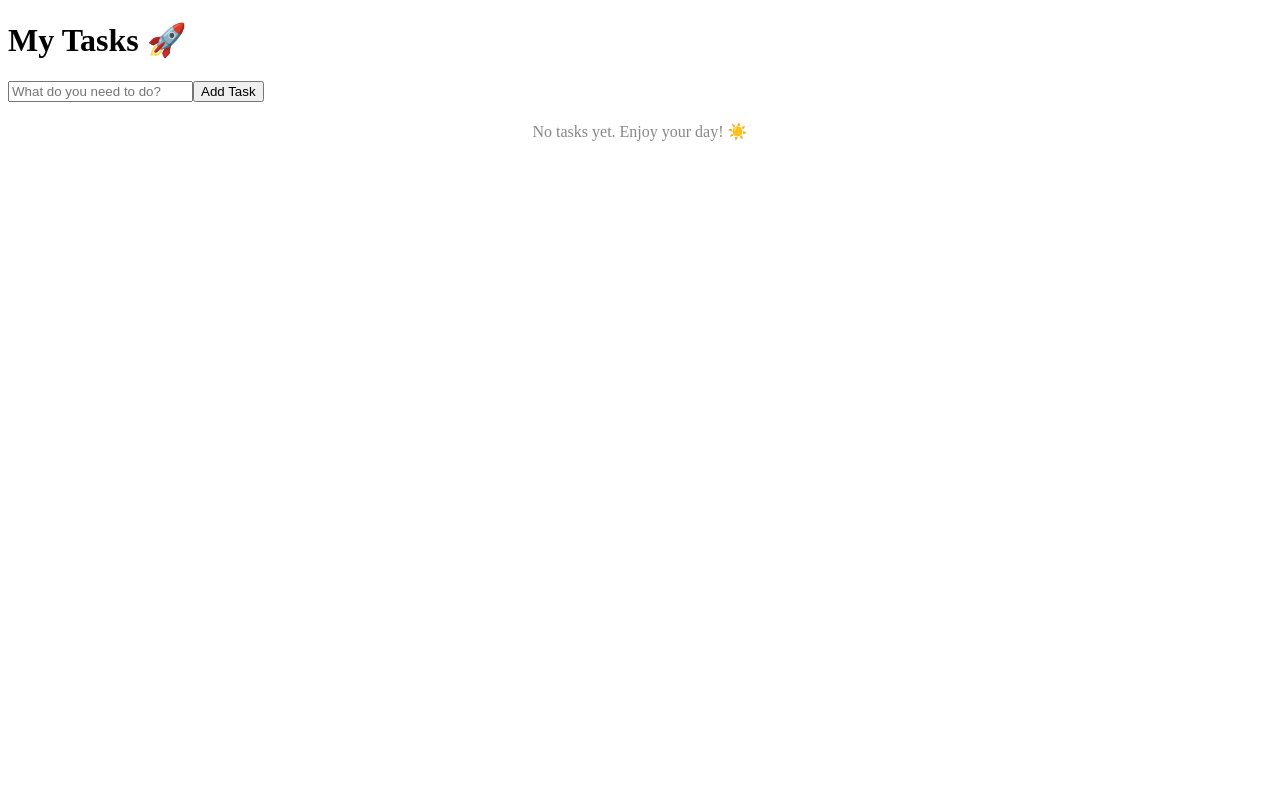
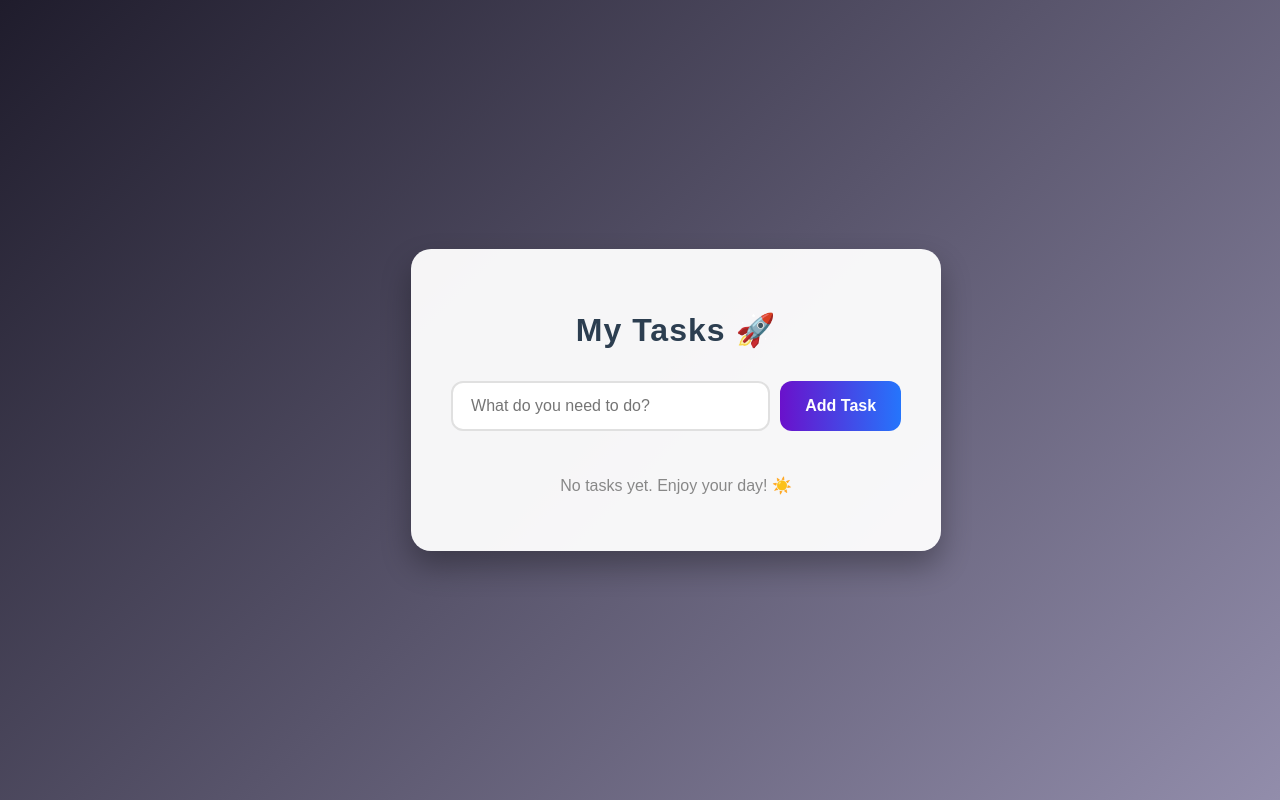
Before and after one commit to hashemalmaghaireh/note_project, a React (Vite) app: page / in a window 1280 px wide. Built offline with nearby package versions, Linux system fonts and the light colour scheme.

Commit message:
Update App.css

```diff
--- a/src/App.css
+++ b/src/App.css
@@ -1,12 +1,150 @@
-.card{
-    box-shadow: 2px 2px 5px black;
-    width: 200px;
-    text-align: center;
-    border-radius: 20px;
+/* App.css */
 
+/* إعدادات الصفحة والخطوط */
+body {
+  background: linear-gradient(135deg, #1f1c2c 0%, #928dab 100%); /* خلفية داكنة عصرية */
+  font-family: 'Poppins', sans-serif; /* استخدام الخط الجديد */
+  min-height: 100vh;
+  display: flex;
+  justify-content: center;
+  align-items: center;
+  margin: 0;
+  color: #333;
 }
-.cards{
-    display: flex;
-    padding: 10px;
-    gap: 20px;
+
+/* الكارد أو البطاقة البيضاء */
+.app-container {
+  background-color: rgba(255, 255, 255, 0.95);
+  width: 100%;
+  max-width: 450px;
+  padding: 2.5rem;
+  border-radius: 20px;
+  box-shadow: 0 15px 30px rgba(0, 0, 0, 0.3);
+  margin: 20px;
 }
+
+h1 {
+  text-align: center;
+  color: #2c3e50;
+  margin-bottom: 2rem;
+  font-weight: 600;
+  letter-spacing: 1px;
+}
+
+/* مجموعة الإدخال (Input + Button) */
+.input-group {
+  display: flex;
+  gap: 10px;
+  margin-bottom: 25px;
+}
+
+.input-group input {
+  flex-grow: 1;
+  padding: 14px 18px;
+  border: 2px solid #e0e0e0;
+  border-radius: 12px;
+  font-size: 16px;
+  outline: none;
+  transition: all 0.3s ease;
+}
+
+.input-group input:focus {
+  border-color: #6a11cb;
+  box-shadow: 0 0 8px rgba(106, 17, 203, 0.2);
+}
+
+.btn-primary {
+  background: linear-gradient(to right, #6a11cb, #2575fc);
+  color: white;
+  border: none;
+  padding: 0 25px;
+  border-radius: 12px;
+  cursor: pointer;
+  font-weight: 600;
+  font-size: 16px;
+  transition: transform 0.2s, box-shadow 0.2s;
+}
+
+.btn-primary:hover {
+  transform: translateY(-2px);
+  box-shadow: 0 5px 15px rgba(37, 117, 252, 0.3);
+}
+
+/* قائمة المهام */
+.todo-list {
+  display: flex;
+  flex-direction: column;
+  gap: 12px;
+}
+
+.todo-item {
+  display: flex;
+  align-items: center;
+  justify-content: space-between;
+  padding: 15px;
+  background: #fff;
+  border: 1px solid #eee;
+  border-radius: 12px;
+  transition: all 0.3s ease;
+  box-shadow: 0 2px 5px rgba(0,0,0,0.02);
+}
+
+.todo-item:hover {
+  transform: scale(1.02);
+  border-color: #2575fc;
+  box-shadow: 0 5px 15px rgba(0,0,0,0.05);
+}
+
+.todo-content {
+  display: flex;
+  align-items: center;
+  gap: 15px;
+  flex-grow: 1;
+  font-size: 16px;
+  color: #444;
+}
+
+/* تخصيص شكل الـ Checkbox */
+.todo-content input[type="checkbox"] {
+  width: 20px;
+  height: 20px;
+  cursor: pointer;
+  accent-color: #6a11cb;
+}
+
+/* النص المشطوب عند الانتهاء */
+.completed {
+  color: #aaa;
+  text-decoration: line-through;
+  font-style: italic;
+}
+
+/* أزرار الحذف والتعديل */
+.actions {
+  display: flex;
+  gap: 8px;
+}
+
+.btn-icon {
+  border: none;
+  width: 35px;
+  height: 35px;
+  border-radius: 50%;
+  cursor: pointer;
+  display: flex;
+  align-items: center;
+  justify-content: center;
+  font-size: 16px;
+  transition: 0.3s;
+  color: white;
+}
+
+.btn-edit {
+  background-color: #fbc02d; /* أصفر */
+}
+.btn-edit:hover { background-color: #f9a825; }
+
+.btn-delete {
+  background-color: #ff5252; /* أحمر */
+}
+.btn-delete:hover { background-color: #d32f2f; }
```
